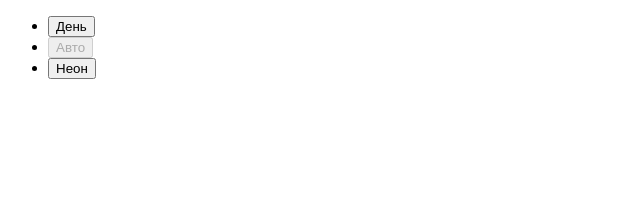
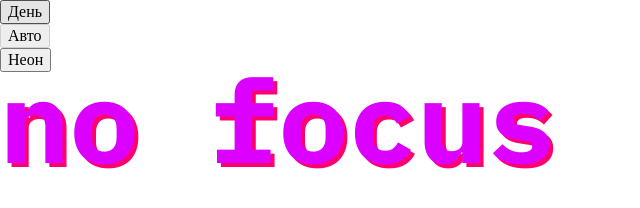
Before and after one commit to Elly-holly/slozhno-sosredotochitsya-fd, a plain HTML site: page index.html in a window 1280 px wide. Shown: the whole page, without its empty margins (0-640 px from the left). Drawn offline with Linux system fonts and the light colour scheme.

Commit message:
Подключила файлы, мета, оформила заголовок

```diff
--- a/index.html
+++ b/index.html
@@ -4,9 +4,24 @@
     <meta charset="UTF-8" />
     <meta http-equiv="X-UA-Compatible" content="IE=edge" />
     <meta name="viewport" content="width=device-width, initial-scale=1.0" />
+    <meta name="color-scheme" content="dark light">
     <title>Сложно сосредоточиться</title>
     <script src="./scripts/script.js"></script>
+    <link rel="icon" href="./images/favicon.ico" sizes="any">
+    <link rel="icon" href="./images/favicon.svg" type="image/svg+xml">
+    <link rel="apple-touch-icon" href="apple-touch-icon.png">
+    <meta property="og:title" content="Сложно сосредоточиться">
+    <meta property="og:url" content="#0">
+    <meta property="og:image" content="./images/favicon.ico">
+    <meta property="twitter:card" content="summery_large_image">
+    <link rel="stylesheet" href="./fonts/fonts.css">
+    <link rel="stylesheet" href="./styles/globals.css">
+    <link rel="stylesheet" href="./styles/variables.css">
+    <link rel="stylesheet" href="./styles/style.css">
+    <link rel="stylesheet" href="./styles/dark.css">
+    <link rel="stylesheet" href="./styles/light.css">
   </head>
+
   <body class="page">
     <header class="header decorated-zone">
       <nav class="header__theme-menu">
@@ -35,6 +50,7 @@
           </li>
         </ul>
       </nav>
+      <h1 class="title">no focus</h1>
     </header>
   </body>
 </html>
--- a/styles/style.css
+++ b/styles/style.css
@@ -3,3 +3,12 @@
 .page {
   /* сохраните в разметке и стилях класс page у тега body. Он удобен, чтобы составлять селекторы для разных цветовых тем. */
 }
+
+.title {
+  font-family: var(--font-family);
+font-weight: 700;
+font-size: 116px;
+line-height: 83%;
+color: var(--title-color);
+text-shadow: 4px 4px 0 var(--accent-color);
+}
--- a/styles/variables.css
+++ b/styles/variables.css
@@ -2,3 +2,8 @@
   Переменные для вашего проекта
   и их переопределение под различные устройства
 */
+:root {
+  --title-color: #db00ff;
+--accent-color: #ff0070;
+--font-family: 'IBM Plex mono', sans-serif;
+}
```
